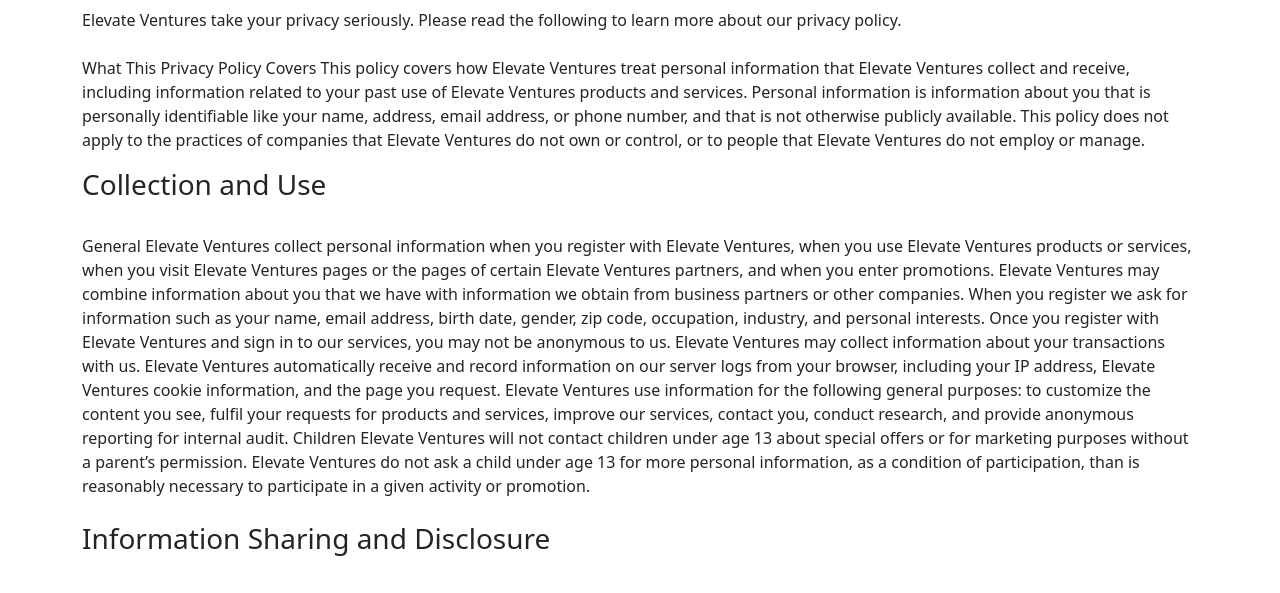
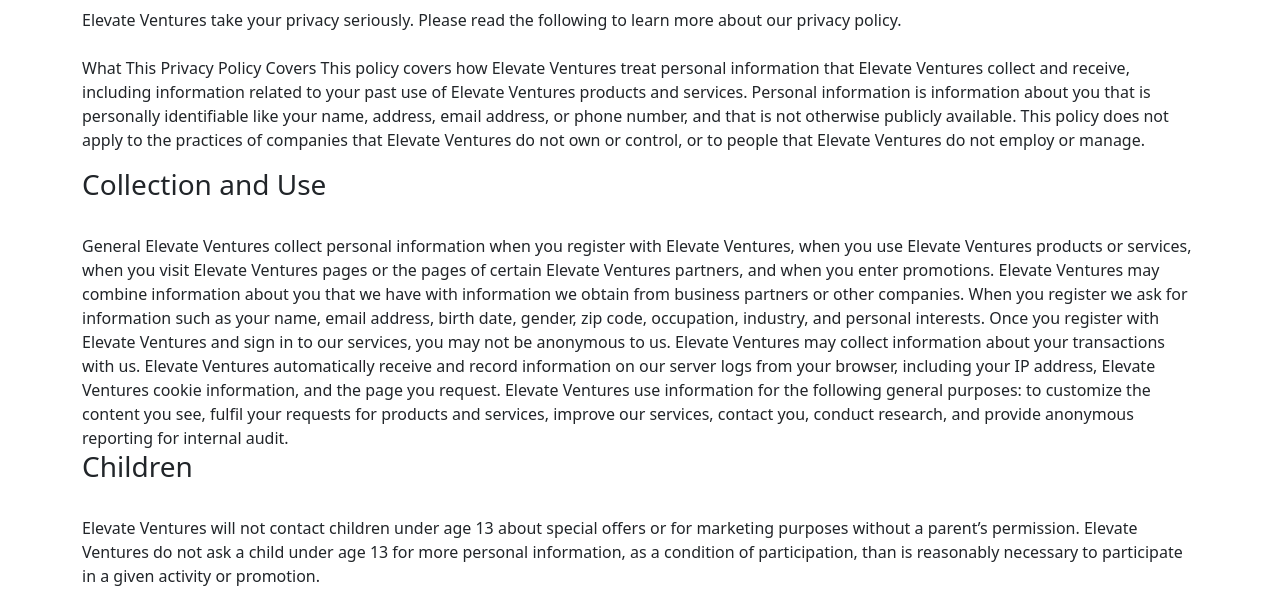
Before and after one commit to elevateventures/elevateventures, a plain HTML site: page index.html in a window 1280 px wide. Shown: the part 190-783 px from the top of the page. Drawn offline with Linux system fonts and the light colour scheme.

Commit message:
More changes to content

```diff
--- a/index.html
+++ b/index.html
@@ -22,7 +22,10 @@
                 <h3>Collection and Use</h3>
                 <br/>
                 General Elevate Ventures collect personal information when you register with Elevate Ventures, when you use Elevate Ventures products or services, when you visit Elevate Ventures pages or the pages of certain Elevate Ventures partners, and when you enter promotions. Elevate Ventures may combine information about you that we have with information we obtain from business partners or other companies. When you register we ask for information such as your name, email address, birth date, gender, zip code, occupation, industry, and personal interests. Once you register with Elevate Ventures and sign in to our services, you may not be anonymous to us. Elevate Ventures may collect information about your transactions with us. Elevate Ventures automatically receive and record information on our server logs from your browser, including your IP address, Elevate Ventures cookie information, and the page you request. Elevate Ventures use information for the following general purposes: to customize the content you see, fulfil your requests for products and services, improve our services, contact you, conduct research, and provide anonymous reporting for internal audit.
-                Children Elevate Ventures will not contact children under age 13 about special offers or for marketing purposes without a parent’s permission. Elevate Ventures do not ask a child under age 13 for more personal information, as a condition of participation, than is reasonably necessary to participate in a given activity or promotion.<br/>
+                <br/>
+                <h3>Children</h3>
+                <br/>
+                Elevate Ventures will not contact children under age 13 about special offers or for marketing purposes without a parent’s permission. Elevate Ventures do not ask a child under age 13 for more personal information, as a condition of participation, than is reasonably necessary to participate in a given activity or promotion.<br/>
                 <br/>
                 <h3>Information Sharing and Disclosure</h3>
                 <br/>
```
